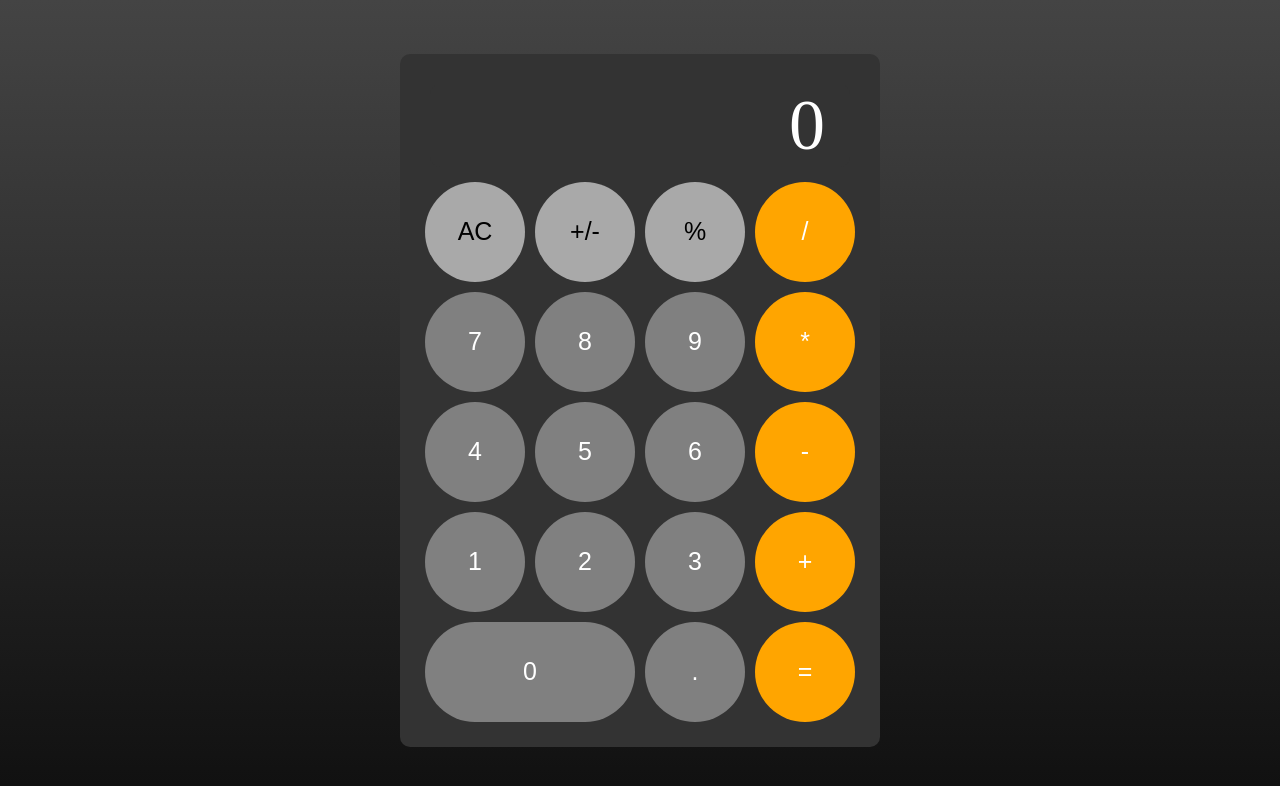
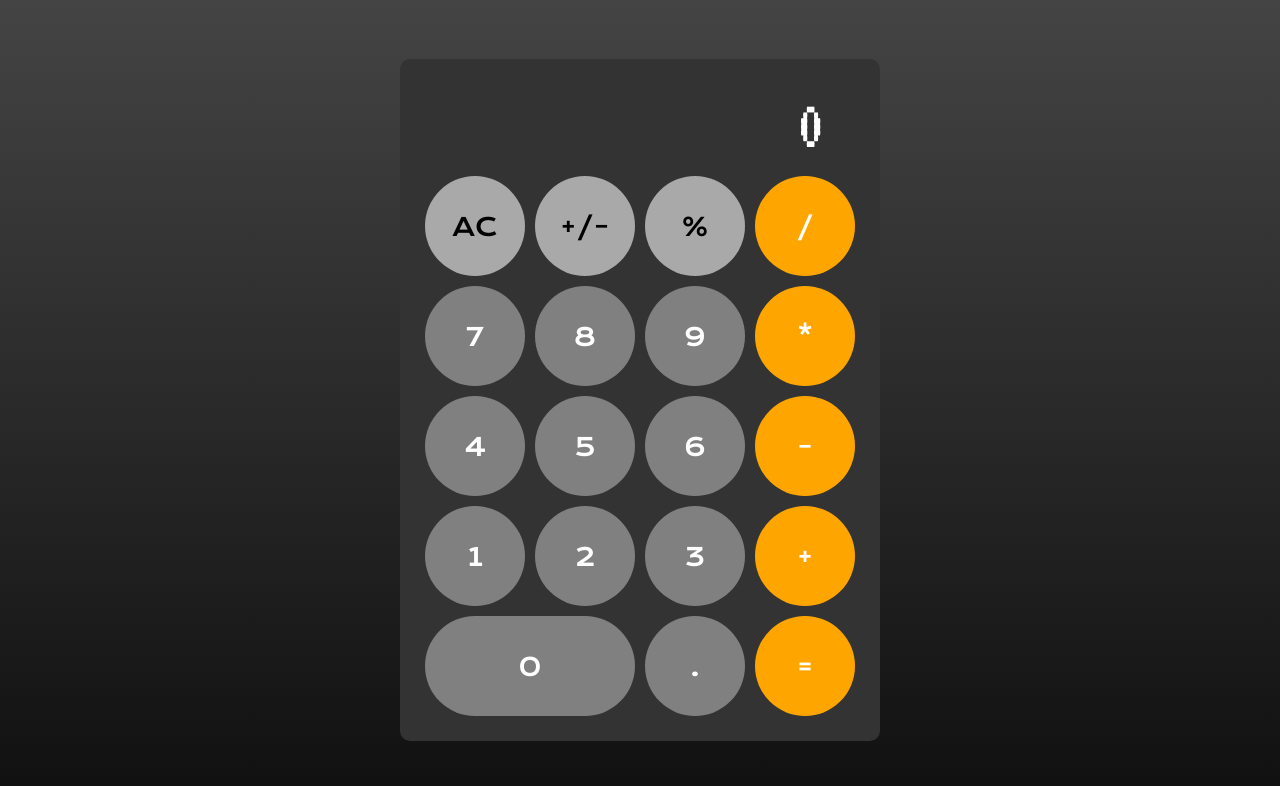
Before and after one commit to jljcky/react-calculator-app, a React (Create React App) app: page / in a window 1280 px wide. Shown: the top 786 px of the page. Built offline with nearby package versions, Linux system fonts and the light colour scheme.

Commit message:
added fonts, fixed some bugs

```diff
--- a/src/Calculator.jsx
+++ b/src/Calculator.jsx
@@ -18,11 +18,9 @@ class Calculator extends Component {
   };
 
   enterNumber = (d) => {
-    if (this.state.display.length > 9) return;
-
-    let { nextNum, display, hasDecimal, prevNum } = this.state;
+    let { nextNum, display, hasDecimal } = this.state;
+    if (this.state.display.length > 9 && !nextNum) return;
     if (nextNum || !this.state.startedNum) {
-      prevNum = 0;
       display = "0";
     }
     if (display === "0") {
@@ -43,6 +41,7 @@ class Calculator extends Component {
       }
       display = display.concat(d);
     }
+
     this.setState({
       nextNum: false,
       display: display,
@@ -62,7 +61,6 @@ class Calculator extends Component {
       currentNum,
     } = this.state;
 
-    // fix this plz
     if (!startedOp) {
       prevNum = display.toString().substring(0, this.state.length);
     } else if (!nextNum) {
@@ -83,6 +81,8 @@ class Calculator extends Component {
   };
 
   calculate = (firstNum, secondNum, operation) => {
+    firstNum = parseFloat(firstNum);
+    secondNum = parseFloat(secondNum);
     switch (operation) {
       case "+":
         return firstNum + secondNum;
--- a/src/index.css
+++ b/src/index.css
@@ -1,3 +1,4 @@
+@import url("https://fonts.googleapis.com/css2?family=Krona+One&family=VT323&display=swap");
 :root {
   display: flex;
   justify-content: center;
@@ -26,6 +27,7 @@
   border-radius: 10px;
   background-color: #333333;
   color: white;
+  font-family: VT323, sans-serif;
 }
 
 .calc-display > .display-text {
@@ -43,6 +45,7 @@
   border-radius: 50px;
   border: none;
   box-shadow: none;
+  font-family: "Krona One", sans-serif;
   font-size: 25px;
   outline: none;
   transition: all 0.2s;
```
